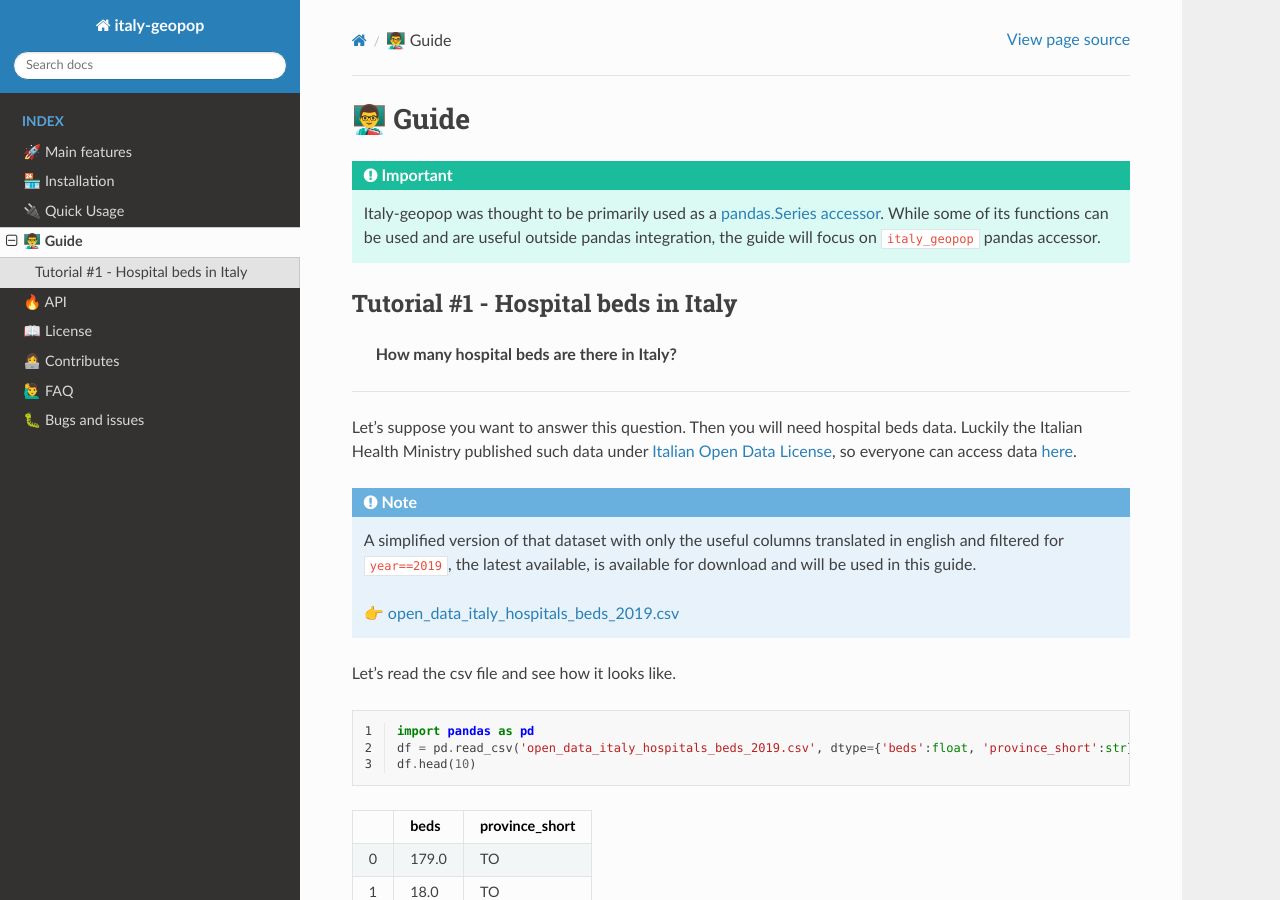
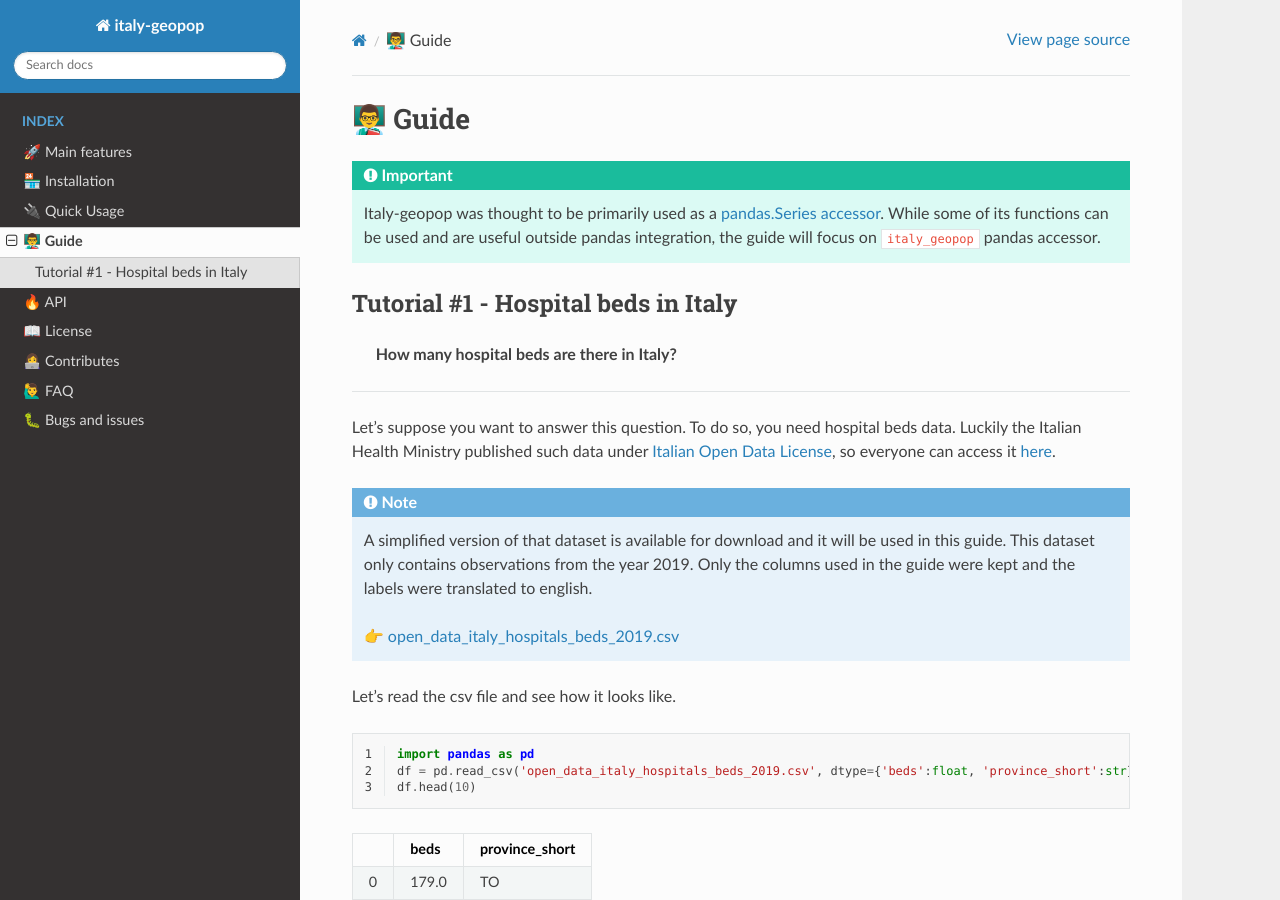
Before and after one commit to zenodallavalle/italy-geopop, a Sphinx documentation site: the page built from docs/source/complete_guide.rst, in a window 1280 px wide and 900 px high. Built offline with Sphinx 7.4.7 and the Read the Docs theme 2.0.0, drawn with Linux system fonts in a browser that asks for light colours; some of the changed text lies outside the part shown.

Commit message:
docs fix

```diff
--- a/docs/source/api.rst
+++ b/docs/source/api.rst
@@ -17,7 +17,7 @@
 
 - ``population: float`` - sum of male and female populations.
 
-Some municipalities have no data for population available. Italy-geopop will return `numpy.nan <https://numpy.org/doc/stable/reference/constants.html#numpy.nan>`_.
+Some municipalities have no population data available. Italy-geopop will return `numpy.nan <https://numpy.org/doc/stable/reference/constants.html#numpy.nan>`_.
 
 .. _municipality-data:
 
--- a/docs/source/complete_guide.rst
+++ b/docs/source/complete_guide.rst
@@ -16,10 +16,12 @@
 """"""""""""""""""""""""""""""""""""""""""""""""""""
 
 
-Let's suppose you want to answer this question. Then you will need hospital beds data. Luckily the Italian Health Ministry published such data under `Italian Open Data License <https://www.dati.gov.it/iodl/2.0/>`_, so everyone can access data `here <https://www.dati.salute.gov.it/dati/dettaglioDataset.jsp?menu=dati&idPag=18>`_.
+Let's suppose you want to answer this question. To do so, you need hospital beds data. Luckily the Italian Health Ministry published such data under `Italian Open Data License <https://www.dati.gov.it/iodl/2.0/>`_, so everyone can access it `here <https://www.dati.salute.gov.it/dati/dettaglioDataset.jsp?menu=dati&idPag=18>`_.
 
 .. note::
-  A simplified version of that dataset with only the useful columns translated in english and filtered for ``year==2019``, the latest available, is available for download and will be used in this guide.
+
+  A simplified version of that dataset is available for download and it will be used in this guide.
+  This dataset only contains observations from the year 2019. Only the columns used in the guide were kept and the labels were translated to english.
 
   👉 `open_data_italy_hospitals_beds_2019.csv <_static/assets/open_data_italy_hospitals_beds_2019.csv>`_
 
@@ -129,7 +131,7 @@
   :width: 80 %
   :align: center
 
-We can see that there are a few provinces with a very high number of hospital beds and the others seem to have a very low number of beds.
+We can see that there are few provinces with a very high number of hospital beds and the others seem to have a very low number of beds.
 
 There must be some kind of *bias*.
 
@@ -150,7 +152,7 @@
 
 Here we created the ``population`` column. *Note that we assigned it using single square brackets because the output
 of italy_geopop accessor was 1-dimensional.* Then we created ``beds_per_capita`` column dividing beds for population
-which produces the number of hospital beds for person.
+obtaining the number of hospital beds per person.
 
 Now we can create the same plot as before but adjusted for province population.
 
--- a/docs/source/faq.rst
+++ b/docs/source/faq.rst
@@ -1,4 +1,4 @@
 🙋‍♂️ FAQ
 =========
 
-Here's a list of frequently asked question, check here before :doc:`reporting a bug <bugs_and_issues>`.
+Here's a list of frequently asked questions, check here before :doc:`reporting a bug <bugs_and_issues>`.
--- a/docs/source/index.rst
+++ b/docs/source/index.rst
@@ -8,7 +8,7 @@
 to **italian geospatial and population data**.
 
 It combines the excellent geospatial data provided by `openpolis/geojson-italy <https://github.com/openpolis/geojson-italy>`_
-with population data provided by the italian istitute of statistics `ISTAT <https://www.istat.it/en/>`_.
+with the population data provided by the italian istitute of statistics `ISTAT <https://www.istat.it/en/>`_.
 
 .. important::
 
--- a/docs/source/usage.rst
+++ b/docs/source/usage.rst
@@ -65,4 +65,4 @@ Or you can use italy-geopop to get data for your `pd.Series <https://pandas.pyda
 
 More
 -------
-Check out complete guide for more informations.
+Check out the complete guide for more informations.
```
Also changed, not shown: docs/index.rst (deleted, +0 -20 lines), 1 other file.
